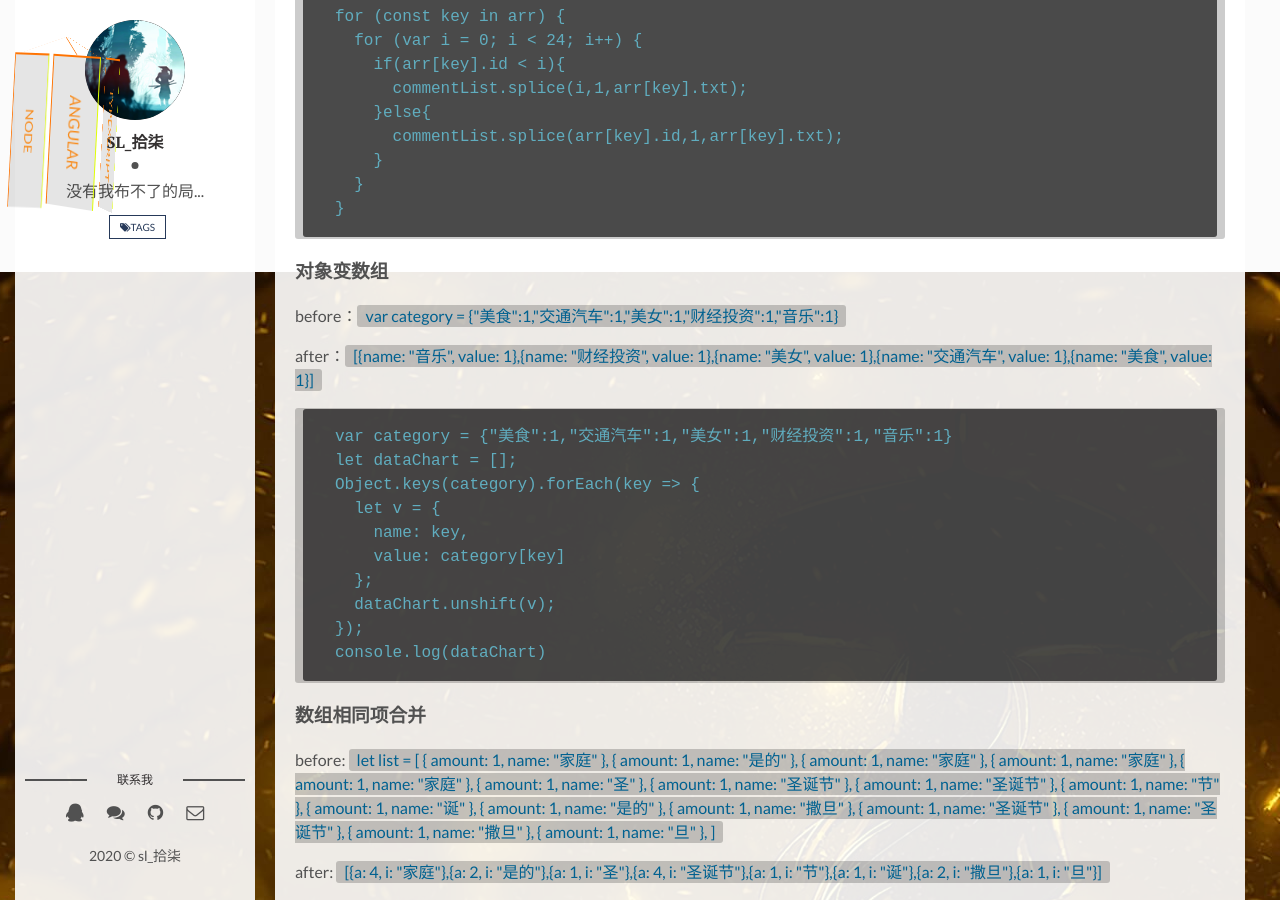
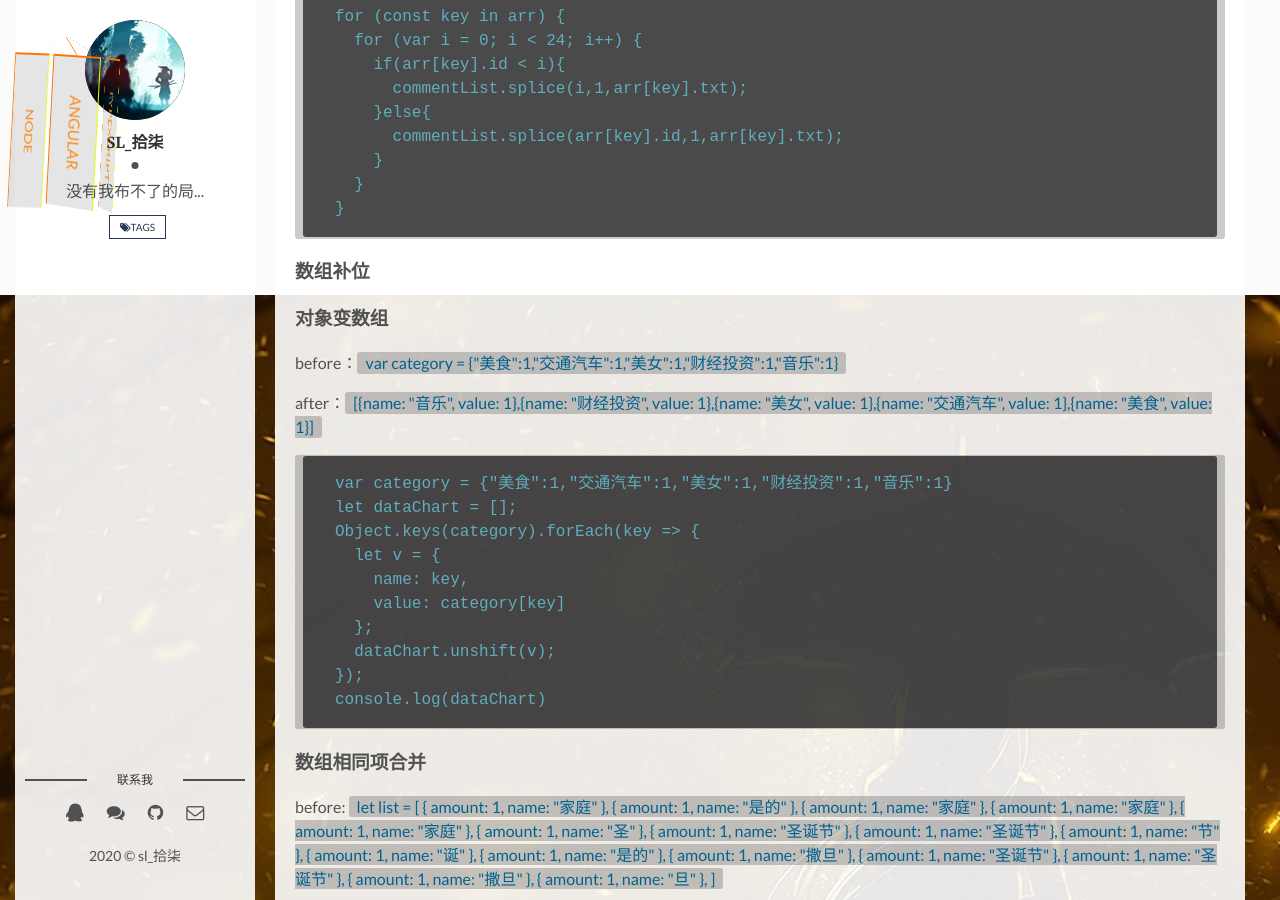
Before and after one commit to sl17/cyclone.github.io, a Jekyll site: the page built from _posts/2019-12-03-Js操作数组系列.md, in a window 1280 px wide and 900 px high, scrolled down 518 px. Built offline with Jekyll 4.4.1, drawn with Linux system fonts in a browser that asks for light colours; comment, search, counter and statistics services are not loaded.

Commit message:
Update 2019-12-03-Js操作数组系列.md

````diff
--- a/_posts/2019-12-03-Js操作数组系列.md
+++ b/_posts/2019-12-03-Js操作数组系列.md
@@ -31,6 +31,9 @@
   }
 }
 ```
+
+### 数组补位
+
 
 ### 对象变数组
 
````
